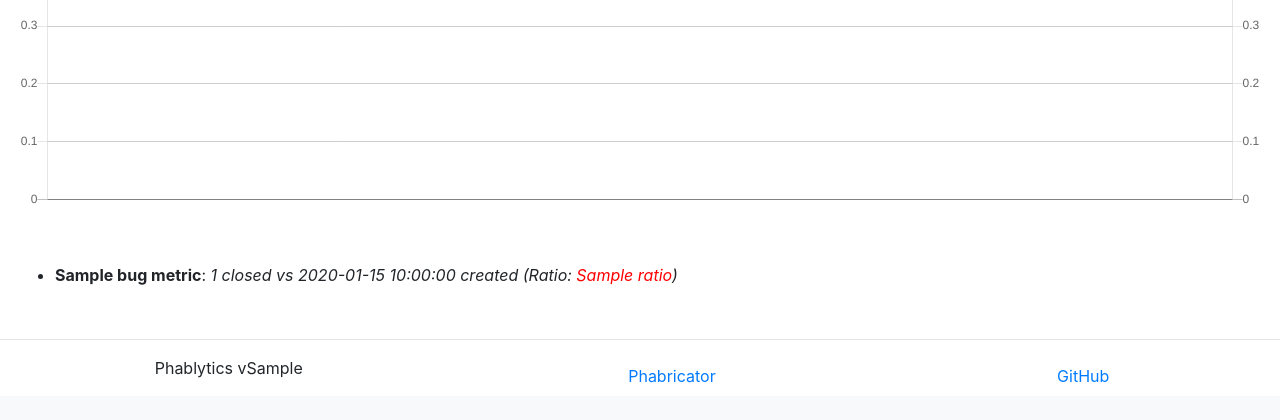
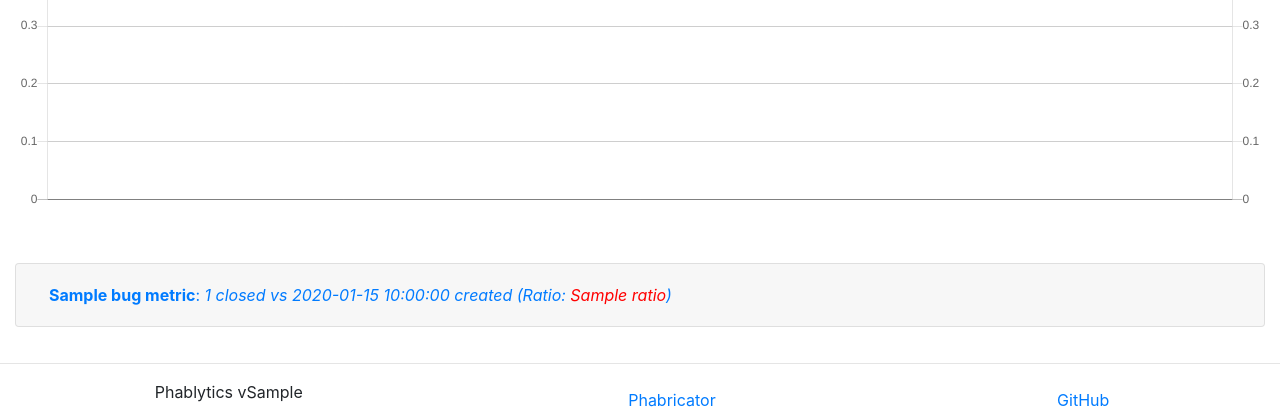
Before and after one commit to hacktoolkit/phablytics, a Flask app: template phablytics/web/templates/metrics/bugs.html in a window 1280 px wide. Shown: the part 542-962 px from the top of the page. Before the commit the page ends 925 px from the top, so only its background shows below. Run offline with Flask 2, Linux system fonts and the light colour scheme; the template is opened without the code that fills it: most values are stand-ins (such as "Sample title", 1, 10 or a date in 2020); some libraries are stand-ins or nearby versions.

Commit message:
Phablytics v2.1.1 - Use accordion component to show/collapse bugs - Fix Maniphest __str__ representation - fix MANIPHEST_STATUSES_CLOSED vs MANIPHEST_STATUSES_OPEN

```diff
--- a/phablytics/__init__.py
+++ b/phablytics/__init__.py
@@ -1 +1 @@
-__version__ = '2.1.0'
+__version__ = '2.1.1'
--- a/phablytics/classes.py
+++ b/phablytics/classes.py
@@ -115,7 +115,7 @@ class PhabricatorEntity:
 
 class Maniphest(PhabricatorEntity):
     def __str__(self):
-        value = f'**[{self.task_id}]({self.url})** {self.name} ({self.status}, {self.points} pts)'
+        value = f'**[{self.task_id}]({self.url})** {self.name} *({self.status_value}, {self.points} pts)*'
         return value
 
     @property
--- a/phablytics/web/templates/metrics/bugs.html
+++ b/phablytics/web/templates/metrics/bugs.html
@@ -76,23 +76,43 @@
 <br/>
 <br/>
 
-<ul>
+<div class="accordion" id="bugs-accordion">
   {% for bug_metric in metrics %}
-  <li>
+  <div class="card">
+    <div class="card-header" id="heading-{{ loop.index }}">
+      <h2 class="mb-0">
+        <button class="btn btn-link btn-block text-left" type="button" data-toggle="collapse" data-target="#collapse-{{ loop.index }}">
           <b>{{ bug_metric.period_name }}</b>:
           <i>
             {{ bug_metric.num_closed }} closed vs {{ bug_metric.num_created }} created
             (Ratio: <span style="color: {% if bug_metric.ratio > 1 %}green{% else %}red{% endif %};">{{ bug_metric.ratio }}</span>)
           </i>
-    {#
+        </button>
+      </h2>
+    </div>
+    <div id="collapse-{{ loop.index }}" class="collapse" aria-labelledby="heading-{{ loop.index }}" data-parent="#bugs-accordion">
+      <div class="card-body">
+        <p>
+          <b>Bugs Closed</b>
+        </p>
         <ul>
-      {% for bug in bug_metric.bugs %}
-      <li>{{ bug.html|safe }}
-      {% endfor %}
-    </ul>
-    #}
-  </li>
+          {% for bug in bug_metric.bugs_closed %}
+          <li>{{ bug.html|safe }}</li>
           {% endfor %}
         </ul>
 
+        <p>
+          <b>Bugs Created</b>
+        </p>
+        <ul>
+          {% for bug in bug_metric.bugs_created %}
+          <li>{{ bug.html|safe }}</li>
+          {% endfor %}
+        </ul>
+      </div>
+    </div>
+  </div>
+  {% endfor %}
+</div>
+
 {% endblock %}
```
Also changed, not shown: phablytics/constants.py (+6 -5 lines), 1 other file. Lines whose indentation alone changed are shown as unchanged.
